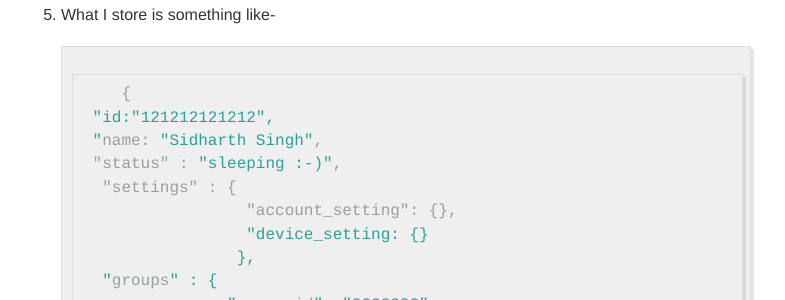
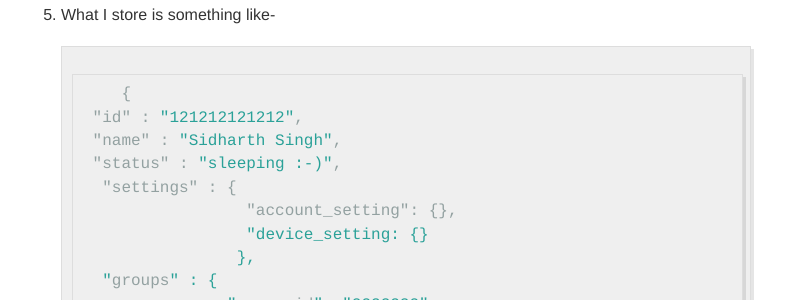
Before and after one commit to siddharthsingh89/siddharthsingh89.github.io, a Jekyll site: the page built from _posts/2020-01-25-WhatsApp-architecture-notes.md, in a window 1280 px wide and 900 px high, scrolled down 1178 px. Shown: the part 151-451 px from the top of the window, without its empty margins (249-1034 px from the left). Built offline with Jekyll 4.4.1, drawn with Linux system fonts in a browser that asks for light colours; comment, search, counter and statistics services are not loaded.

````diff
--- a/_posts/2020-01-25-WhatsApp-architecture-notes.md
+++ b/_posts/2020-01-25-WhatsApp-architecture-notes.md
@@ -49,8 +49,8 @@ Hello, I am your favourite user Service. I live in WhatsApp\FB data center. I st
   5. What I store is something like-
   ```json
     {
-      "id:"121212121212",
-      "name: "Sidharth Singh",
+      "id" : "121212121212",
+      "name" : "Sidharth Singh",
       "status" : "sleeping :-)",
        "settings" : {
                       "account_setting": {},
````
